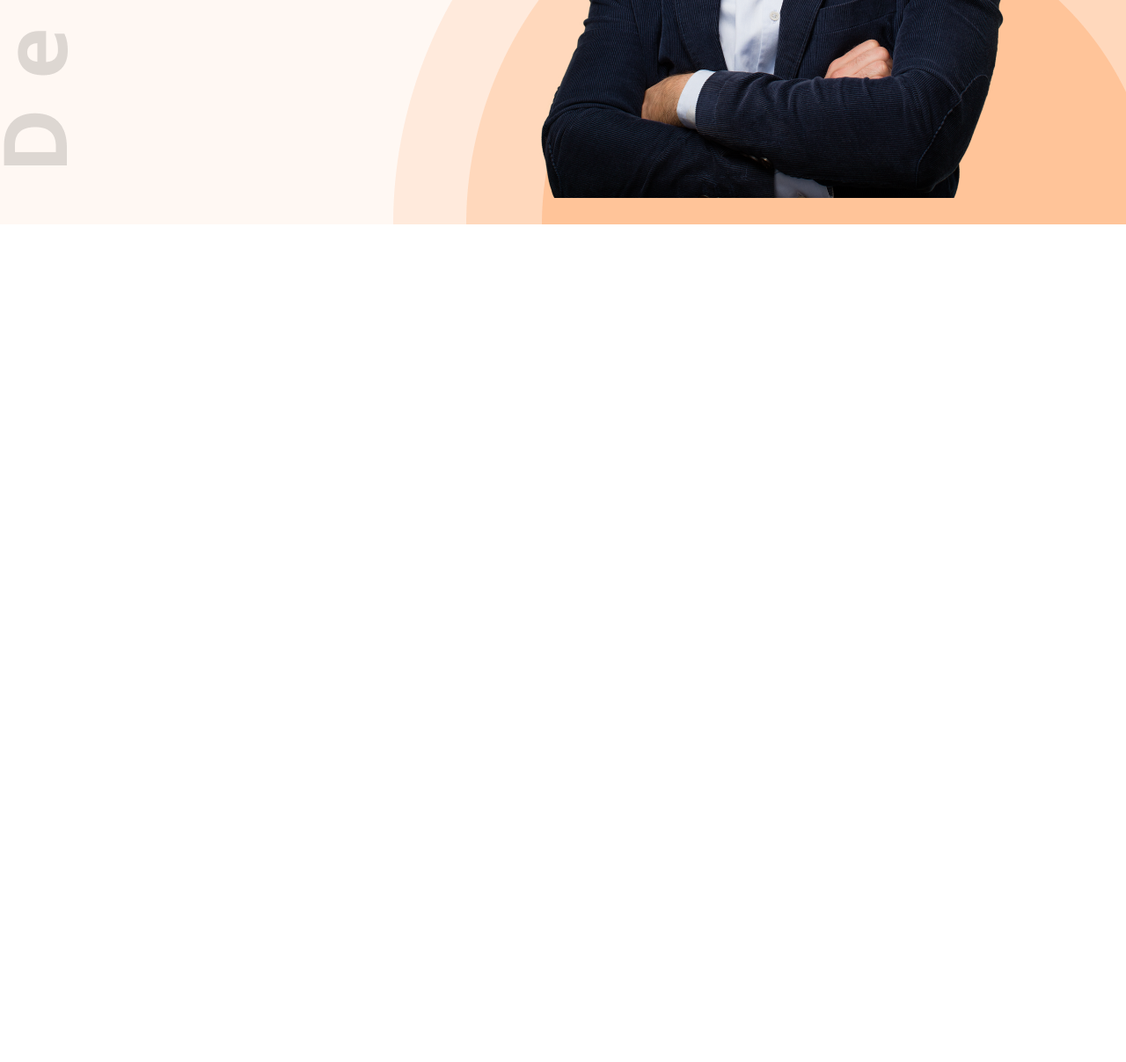
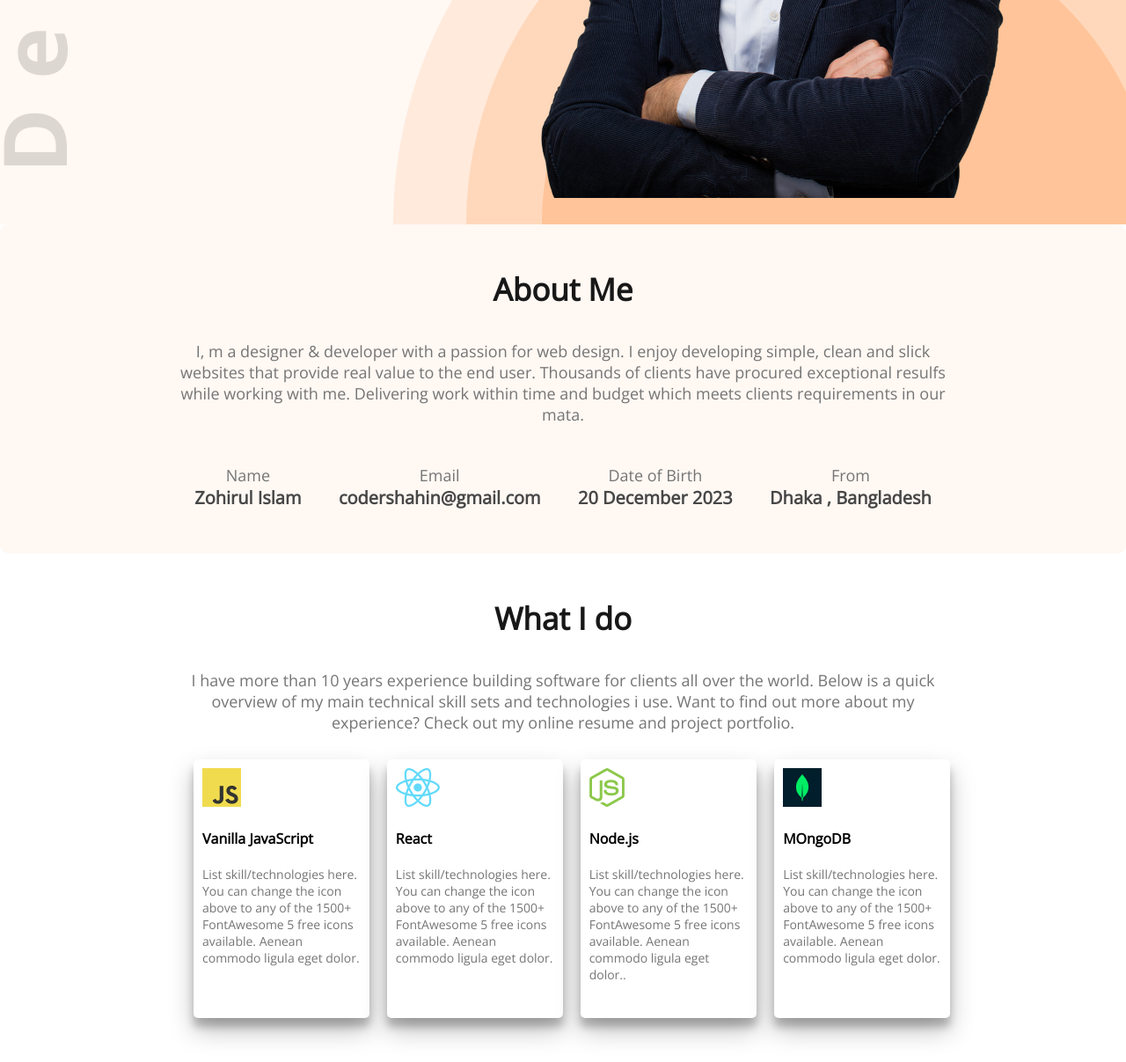
Before and after one commit to zohirul22/protfolio-website, a plain HTML site: page index.html in a window 1280 px wide. Shown: the part 642-1849 px from the top of the page at 88% size. Before the commit the page ends 897 px from the top, so only its background shows below. Drawn offline with nearby package versions, Linux system fonts and the light colour scheme.

Commit message:
aboot and exprience section

```diff
--- a/index.css
+++ b/index.css
@@ -80,3 +80,76 @@
     font-weight: 400px;
     margin-bottom: 30px;
 }
+/* bannar  */
+
+
+/* about */
+.about{
+    padding: 50px 200px;
+    text-align: center;
+    background-color: #FFF8F3;
+    border-radius: 10px;
+}
+.about h1 {
+    color: #181818;
+    font-size: 35px;
+    font-weight: 700;
+    margin-bottom: 35px;
+}
+.about p{
+    color: #757575;
+    font-size: 18px;
+    font-weight: 400;
+
+}
+.about-info{
+    display: flex;
+    align-items: center;
+    justify-content: space-around;
+    margin-top: 45px;
+
+}
+.about-info h3{
+    color: #474747;
+    font-style: Bold;
+    font-size: 20px;
+}
+
+/* experience */
+.experience{
+    text-align: center;
+    padding: 50px 200px;
+
+}
+.experience h1 {
+    color: #181818;
+    font-size: 35px;
+    font-weight: 700;
+    margin-bottom: 35px;
+}
+.experience p{
+    color: #757575;
+    font-size: 18px;
+    font-weight: 400;
+    margin-bottom: 30px;
+
+}
+
+.card{
+    display: flex;
+}
+.single-card{
+    text-align: left;
+    margin-left: 20px;
+    padding: 10px;
+    background-color: #FFFFFF;
+    border-radius: 5px;
+    box-shadow: rgba(0, 0, 0, 0.25) 0px 14px 28px, rgba(0, 0, 0, 0.22) 0px 10px 10px;
+}
+.single-card h4 {
+    margin: 20px 0px;
+}
+.single-card p {
+    font-size: 14px;
+    color: #757575;
+}
--- a/index.html
+++ b/index.html
@@ -33,7 +33,66 @@
         </div>
         <!------------- bannar start------------->
     </header>
-    <main></main>
+    <main>
+        <section class="about">
+            <h1>About Me</h1>
+            <p>I, m a designer & developer with a passion for web design. I enjoy developing simple, clean and slick
+                websites that provide real value to the end user. Thousands of clients have procured exceptional resulfs
+                while working with me. Delivering work within time and budget which meets clients requirements in our
+                mata.</p>
+            <div class="about-info">
+                <div class="about-details">
+                    <p>Name</p>
+                    <h3>Zohirul Islam</h3>
+                </div>
+                <div class="about-details">
+                    <p>Email</p>
+                    <h3>codershahin@gmail.com</h3>
+                </div>
+                <div class="about-details">
+                    <p>Date of Birth</p>
+                    <h3>20 December 2023</h3>
+                </div>
+                <div class="about-details">
+                    <p>From</p>
+                    <h3>Dhaka , Bangladesh</h3>
+                </div>
+            </div>
+        </section>
+        <section class="experience">
+            <h1>What I do</h1>
+            <p>I have more than 10 years experience building software for clients all over the world. Below is a quick
+                overview of my main technical skill sets and technologies i use. Want to find out more about my
+                experience? Check out my online resume and project portfolio.</p>
+            <div class="card">
+                <div class="single-card">
+                    <img src="images/icons/js.png" alt="">
+                    <h4>Vanilla JavaScript</h4>
+                    <p>List skill/technologies here. You can change the icon above to any of the 1500+ FontAwesome 5
+                        free icons available. Aenean commodo ligula eget dolor.</p>
+                </div>
+                <div class="single-card">
+                    <img src="images/icons/react.png" alt="">
+                    <h4>React</h4>
+                    <p>List skill/technologies here. You can change the icon above to any of the 1500+ FontAwesome 5
+                        free icons available. Aenean commodo ligula eget dolor.</p>
+                </div>
+                <div class="single-card">
+                    <img src="images/icons/nodejs.png" alt="">
+                    <h4>Node.js</h4>
+                    <p>List skill/technologies here. You can change the icon above to any of the 1500+ FontAwesome 5
+                        free icons available. Aenean commodo ligula eget dolor..</p>
+                </div>
+                <div class="single-card">
+                    <img src="images/icons/mongo.png" alt="">
+                    <h4>MOngoDB</h4>
+                    <p>List skill/technologies here. You can change the icon above to any of the 1500+ FontAwesome 5
+                        free icons available. Aenean commodo ligula eget dolor.</p>
+                </div>
+
+            </div>
+        </section>
+    </main>
     <footer></footer>
 </body>
 
```
